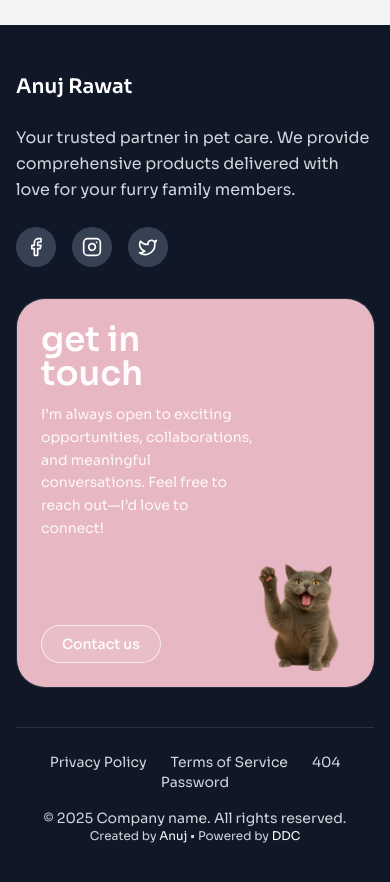
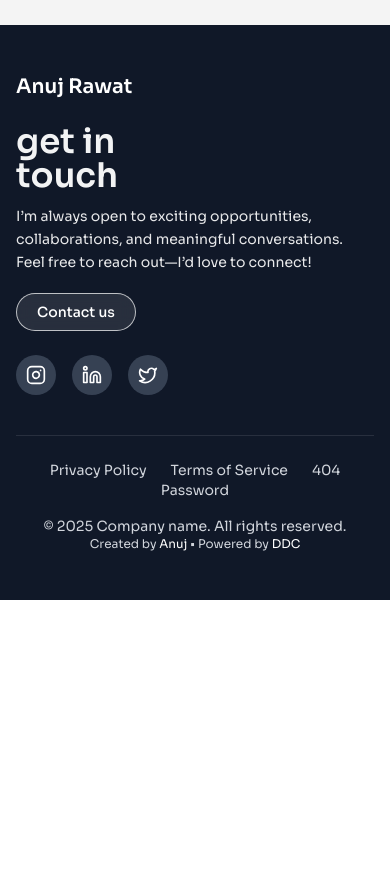
Before and after one commit to AnujRawat10/Portfolio_website, a Next.js app: page / in a window 390 px wide. Shown: the part 6300-7182 px from the top of the page. After the commit the page ends 6900 px from the top, so only its background shows below. Built offline with nearby package versions, Linux system fonts and the light colour scheme.

Commit message:
added social media handles an fixed the navbar

```diff
--- a/app/components/Footer.tsx
+++ b/app/components/Footer.tsx
@@ -2,7 +2,7 @@
 
 import Link from "next/link";
 import Image from "next/image";
-import { Facebook, Instagram, Twitter } from "lucide-react";
+import { Facebook, Instagram, Twitter, Linkedin } from "lucide-react";
 
 export default function Footer() {
   return (
@@ -10,7 +10,7 @@ export default function Footer() {
       <div className='mx-auto max-w-7xl px-4 sm:px-6 lg:px-8 py-12'>
         {/* Top grid */}
         <div className='grid grid-cols-1 md:grid-cols-12 gap-8'>
-          {/* Brand / left */}
+          {/* Brand / left with contact */}
           <div className='md:col-span-5'>
             <Link
               href='/'
@@ -20,25 +20,43 @@ export default function Footer() {
               Anuj Rawat
             </Link>
 
-            <p className='mt-6 text-gray-300 leading-relaxed mb-6 max-w-md'>
-              Your trusted partner in pet care. We provide comprehensive
-              products delivered with love for your furry family members.
-            </p>
+            <div className='mt-6 mb-6 max-w-md'>
+              <h3 className='text-white/95 text-[34px] leading-none sm:text-[38px] font-semibold lowercase'>
+                get in <br /> touch
+              </h3>
+              <p className='mt-3 text-white/90 text-sm leading-relaxed'>
+                I’m always open to exciting opportunities, collaborations, and
+                meaningful conversations. Feel free to reach out—I’d love to
+                connect!
+              </p>
+              <div className='mt-5'>
+                <a
+                  href='#contact'
+                  className='inline-flex items-center rounded-full border border-white/70 bg-white/10 px-5 py-2 text-sm font-medium text-white backdrop-blur transition hover:bg-white/20 focus:outline-none focus:ring-2 focus:ring-white/60'
+                >
+                  Contact us
+                </a>
+              </div>
+            </div>
 
             <div className='flex gap-4'>
               <a
-                aria-label='Facebook'
+                aria-label='Instagram'
                 className='grid h-10 w-10 place-items-center rounded-full bg-gray-700 hover:bg-gray-600 transition-colors focus:outline-none focus:ring-2 focus:ring-white/50'
-                href='#'
+                href='https://www.instagram.com/anujrawat1?utm_source=ig_web_button_share_sheet&igsh=cHR1NzMycTZzODE='
+                target='_blank'
+                rel='noopener noreferrer'
               >
-                <Facebook className='h-5 w-5' />
+                <Instagram className='h-5 w-5' />
               </a>
               <a
-                aria-label='Instagram'
+                aria-label='LinkedIn'
                 className='grid h-10 w-10 place-items-center rounded-full bg-gray-700 hover:bg-gray-600 transition-colors focus:outline-none focus:ring-2 focus:ring-white/50'
-                href='#'
+                href='https://www.linkedin.com/in/anujrawat1/'
+                target='_blank'
+                rel='noopener noreferrer'
               >
-                <Instagram className='h-5 w-5' />
+                <Linkedin className='h-5 w-5' />
               </a>
               <a
                 aria-label='Twitter'
@@ -50,47 +68,7 @@ export default function Footer() {
             </div>
           </div>
 
-          {/* Get in touch (aligned right + compact) */}
-          <div className='md:col-span-7 flex justify-end'>
-            <div
-              className='relative overflow-hidden rounded-[28px] p-6 sm:p-8 ring-1 ring-white/10 max-w-md'
-              style={{ backgroundColor: "#e7b7c3" }} // soft pink
-            >
-              <div className='flex h-full min-h-[340px] sm:min-h-[380px] flex-col justify-between'>
-                <div className='max-w-[26ch] pr-24 sm:pr-32'>
-                  <h3 className='text-white/95 text-[34px] leading-none sm:text-[38px] font-semibold lowercase'>
-                    get in <br /> touch
-                  </h3>
-                  <p className='mt-3 text-white/90 text-sm leading-relaxed'>
-                    I’m always open to exciting opportunities, collaborations,
-                    and meaningful conversations. Feel free to reach out—I’d
-                    love to connect!
-                  </p>
-                </div>
-
-                <div className='mt-5'>
-                  <a
-                    href='#contact'
-                    className='inline-flex items-center rounded-full border border-white/70 bg-white/10 px-5 py-2 text-sm font-medium text-white backdrop-blur transition hover:bg-white/20 focus:outline-none focus:ring-2 focus:ring-white/60'
-                  >
-                    Contact us
-                  </a>
-                </div>
-              </div>
-
-              {/* Cat image bottom-right */}
-              <div className='pointer-events-none absolute right-4 bottom-4 sm:right-6 sm:bottom-6 h-28 w-28 sm:h-40 sm:w-40 rounded-[22px] overflow-hidden'>
-                <Image
-                  src='/footer/cat.png'
-                  alt='cat waving'
-                  fill
-                  className='object-cover'
-                  sizes='(min-width: 640px) 160px, 112px'
-                  priority
-                />
-              </div>
-            </div>
-          </div>
+          {/* Removed right contact panel */}
         </div>
 
         {/* Divider & bottom bar */}
--- a/app/components/Navigation.tsx
+++ b/app/components/Navigation.tsx
@@ -50,12 +50,6 @@ export default function Navigation({ currentBgColor }: NavigationProps) {
                 className={`${textColor} ${hoverColor} transition-colors px-3 py-2 text-sm font-medium lowercase`}
               >
                 Projects
-              </a>
-              <a
-                href='#testimonials'
-                className={`${textColor} ${hoverColor} transition-colors px-3 py-2 text-sm font-medium lowercase`}
-              >
-                about
               </a>
               <a
                 href='#contact'
```
